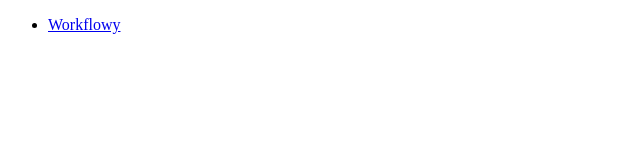
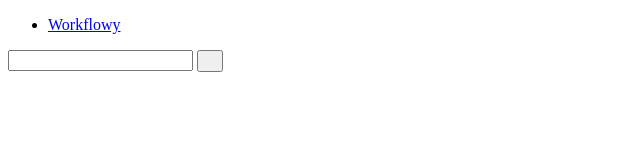
Before and after one commit to phillduffy/DuffStartPage, a plain HTML site: page index.html in a window 1280 px wide. Shown: the whole page, without its empty margins (0-640 px from the left). Drawn offline with Linux system fonts and the light colour scheme.

Commit message:
Added search

```diff
--- a/index.html
+++ b/index.html
@@ -10,5 +10,14 @@
         <li><a href="https://workflowy.com">Workflowy</a></li>
       </ul>
     </div>
+    <div>
+      <form role="search" method="get" id="searchform" class="searchform" action="http://www.google.co.uk/search?hl=en-GB&source=hp&q=">
+        <div id="gform">
+          <label class="screen-reader-text" for="s"></label>
+          <input type="text" value="" name="q" id="s">
+          <input type="submit" class="btn fa-input" value="&#xf002;" style="font-family: FontAwesome;">
+      </div>
+      </form>
+    </div>
   </body>
 </html>
```
